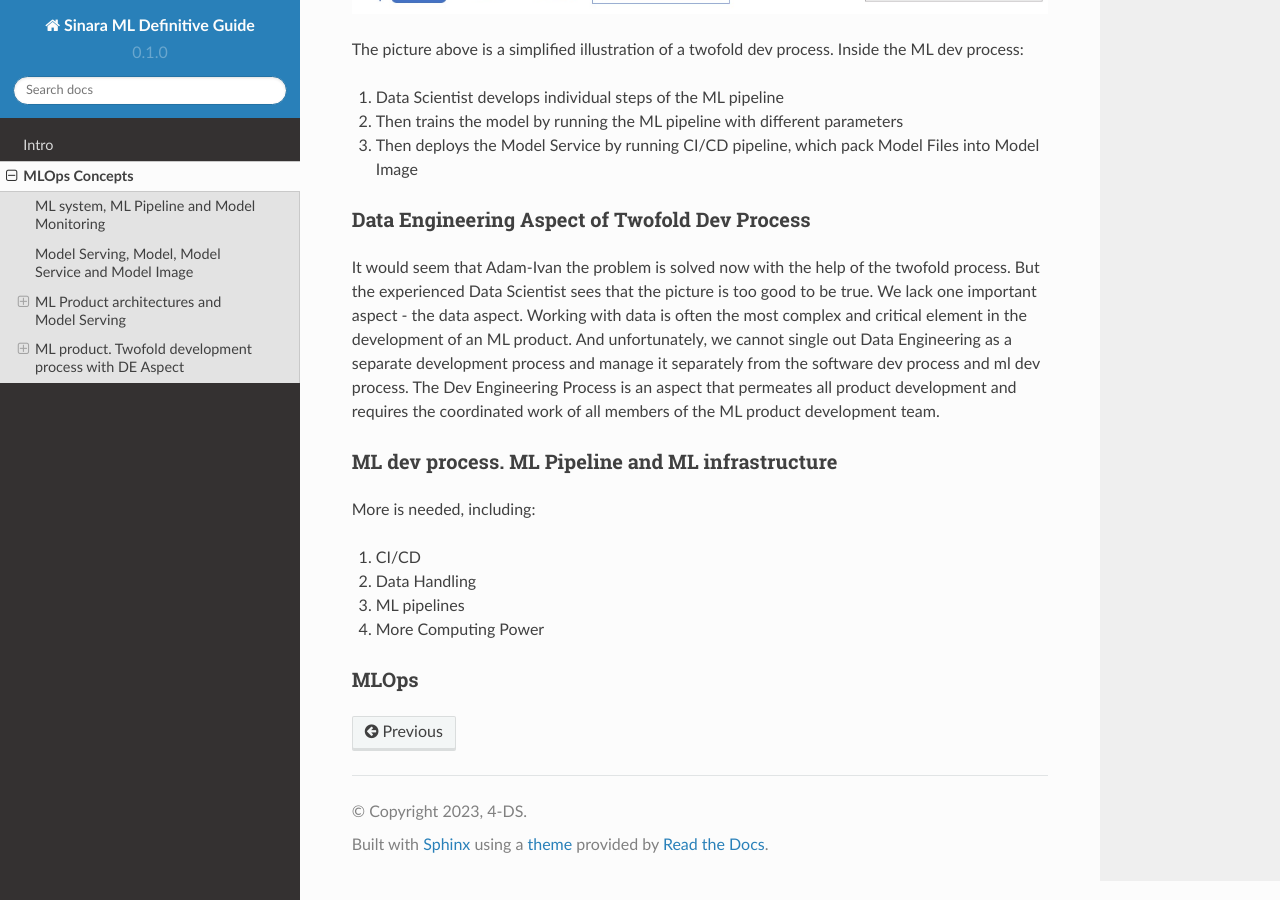
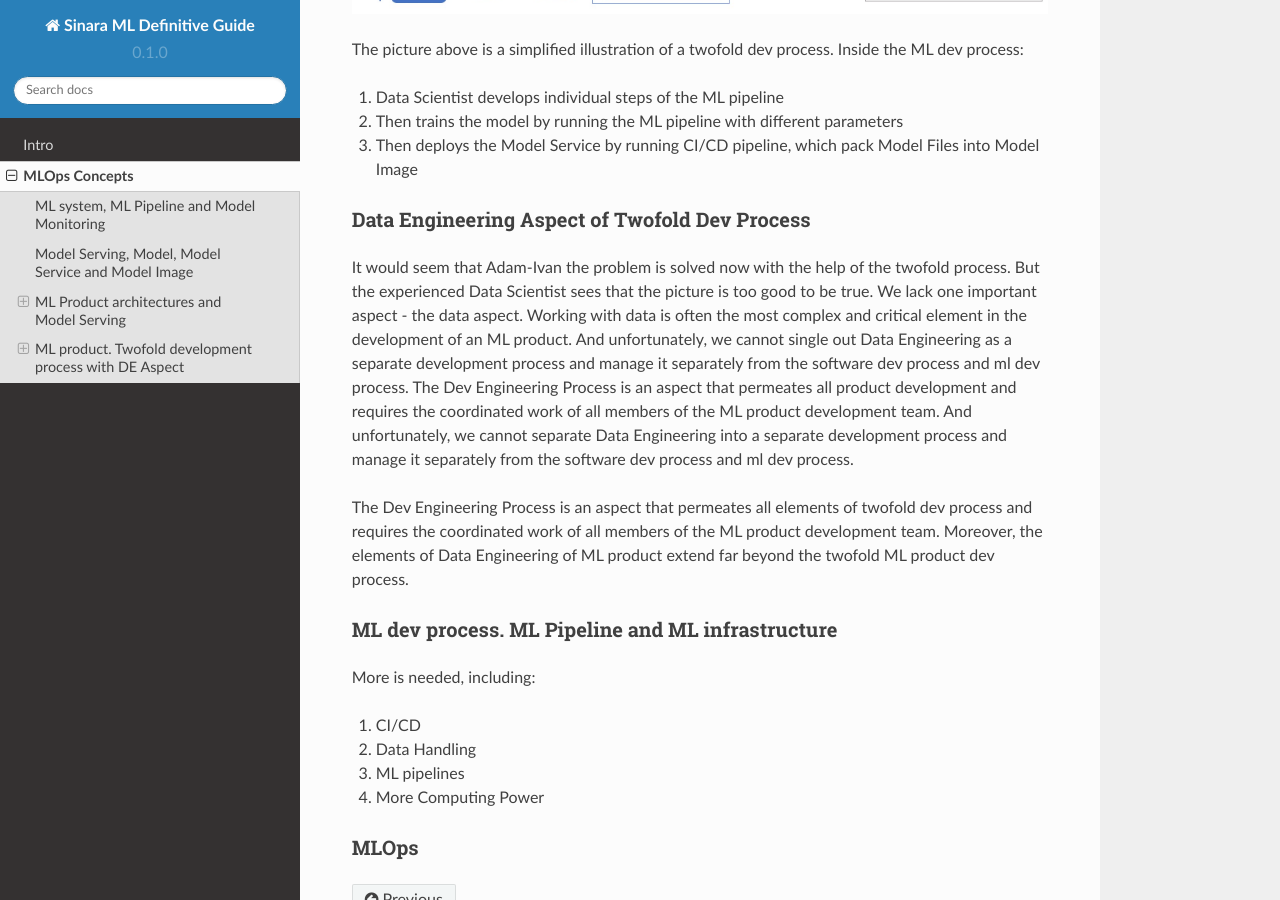
Before and after one commit to 4-DS/SinaraML-Def-Guide, a Sphinx documentation site: the page built from docs/source/concepts.rst, in a window 1280 px wide and 900 px high, scrolled down 8291 px. Built offline with Sphinx 7.4.7 and the Read the Docs theme 2.0.0, drawn with Linux system fonts in a browser that asks for light colours.

Commit message:
Update concepts.rst

```diff
--- a/docs/source/concepts.rst
+++ b/docs/source/concepts.rst
@@ -150,7 +150,9 @@
 
 Data Engineering Aspect of Twofold Dev Process
 ==============================================
-It would seem that Adam-Ivan the problem is solved now with the help of the twofold process. But the experienced Data Scientist sees that the picture is too good to be true. We lack one important aspect - the data aspect. Working with data is often the most complex and critical element in the development of an ML product. And unfortunately, we cannot single out Data Engineering as a separate development process and manage it separately from the software dev process and ml dev process. The Dev Engineering Process is an aspect that permeates all product development and requires the coordinated work of all members of the ML product development team.
+It would seem that Adam-Ivan the problem is solved now with the help of the twofold process. But the experienced Data Scientist sees that the picture is too good to be true. We lack one important aspect - the data aspect. Working with data is often the most complex and critical element in the development of an ML product. And unfortunately, we cannot single out Data Engineering as a separate development process and manage it separately from the software dev process and ml dev process. The Dev Engineering Process is an aspect that permeates all product development and requires the coordinated work of all members of the ML product development team. And unfortunately, we cannot separate Data Engineering into a separate development process and manage it separately from the software dev process and ml dev process.
+
+The Dev Engineering Process is an aspect that permeates all elements of twofold dev process and requires the coordinated work of all members of the ML product development team. Moreover, the elements of Data Engineering of ML product extend far beyond the twofold ML product dev process.
 
 ML dev process. ML Pipeline and ML infrastructure
 =================================================
```
